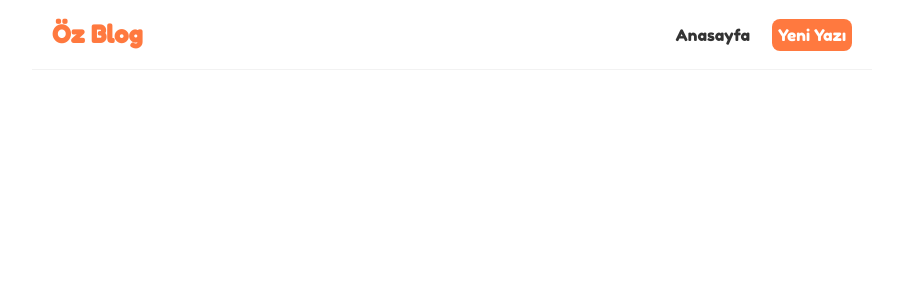
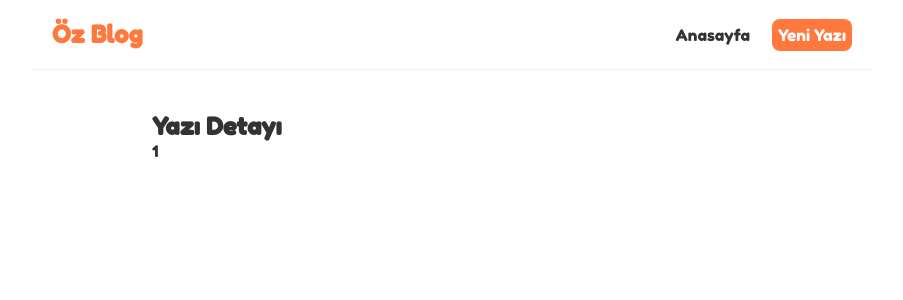
Before and after one commit to KeremOztoprak/basic-react-app, a React (Create React App) app: page /blogs/1 in a window 1280 px wide. Shown: the top 300 px of the page, without its empty margins (188-1091 px from the left). Built offline with nearby package versions, Linux system fonts and the light colour scheme.

Commit message:
feat : link creation and route parameter 🎉

```diff
--- a/src/App.js
+++ b/src/App.js
@@ -2,6 +2,7 @@
 import Anasayfa from './Home';
 import { BrowserRouter as Router, Route, Switch } from 'react-router-dom';
 import Create from './Create';
+import BlogDetails from './BlogDetails';
 
 function App() {
   return (
@@ -16,6 +17,9 @@
             <Route path="/create">
               <Create />
             </Route>
+            <Route path="/blogs/:id">
+              <BlogDetails />
+            </Route>
           </Switch>
         </div>
       </div>
--- /dev/null
+++ b/src/BlogDetails.js
@@ -0,0 +1,15 @@
+import { useParams } from "react-router-dom";
+
+const BlogDetails = () => {
+
+    const { id } = useParams();
+    return (
+        <div className="blog-details">
+            <h2>Yazı Detayı</h2>
+            <p>{id}</p>
+        </div>
+    );
+
+}
+
+export default BlogDetails;
--- a/src/BlogList.js
+++ b/src/BlogList.js
@@ -1,4 +1,6 @@
+import { Link } from 'react-router-dom';
 import React from 'react'
+
 
 export default function BlogList({ bloglar, baslik }) {
 
@@ -7,8 +9,10 @@
       <h2 style={{ color: '#ff793f' }}>{baslik}</h2>
       {bloglar.map((blog) => (
         <div className="blog-preview" key={blog.id}>
-          <h2>{blog.ad}</h2>
-          <p>Yazanın Yazarı: {blog.yazar}</p>
+          <Link to={`/blogs/${blog.id}`}>
+            <h2>{blog.ad}</h2>
+            <p>Yazanın Yazarı: {blog.yazar}</p>
+          </Link>
         </div>
       ))}
     </div>
--- a/src/Navbar.js
+++ b/src/Navbar.js
@@ -1,14 +1,17 @@
+import { Link } from "react-router-dom";
+
+
 const Navbar = () => {
     return (
         <nav className="navbar">
             <h1>Öz Blog</h1>
             <div className="links">
-                <a href="/">Anasayfa</a>
-                <a href="/create" style={{
+                <Link to="/">Anasayfa</Link>
+                <Link to="/create" style={{
                     color: 'white',
                     backgroundColor: '#ff793f',
                     borderRadius: '8px'
-                }}>Yeni Yazı</a>
+                }}>Yeni Yazı</Link>
             </div>
         </nav>
     );
--- a/src/index.css
+++ b/src/index.css
@@ -67,3 +67,7 @@
   color: crimson;
   font-size: 50px;
 }
+
+.blog-preview a {
+  text-decoration: none;
+}
```
